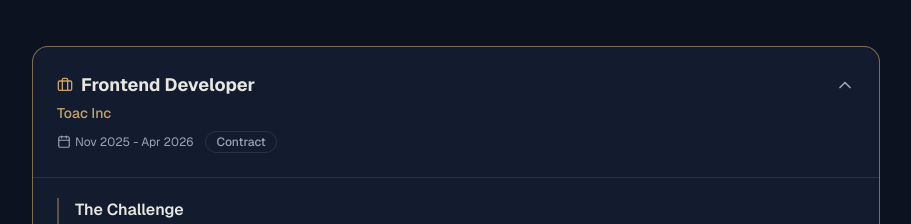
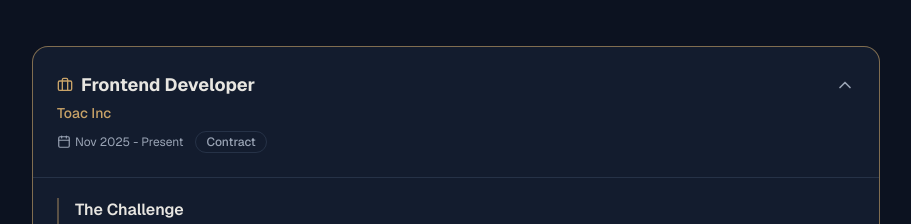
Before and after one commit to emmybest19/my-portfolio, a Next.js app: page / in a window 1280 px wide. Shown: the part 8960-9184 px from the top of the page, without its empty margins (184-1095 px from the left). Built offline with nearby package versions, Linux system fonts and the light colour scheme.

Commit message:
fixed an error in job description

```diff
--- a/src/data/experience.ts
+++ b/src/data/experience.ts
@@ -24,7 +24,7 @@ export const experience: ExperienceItem[] = [
     id: 1,
     title: "Frontend Developer",
     org: "Toac Inc",
-    period: "Nov 2025 - Apr 2026",
+    period: "Nov 2025 - Present",
     type: "Contract",
     challenge:
       "A distributed Agile team, 8+ feature modules in flight and 30+ Figma designs that had to land pixel-accurate on every browser and screen size.",
```
